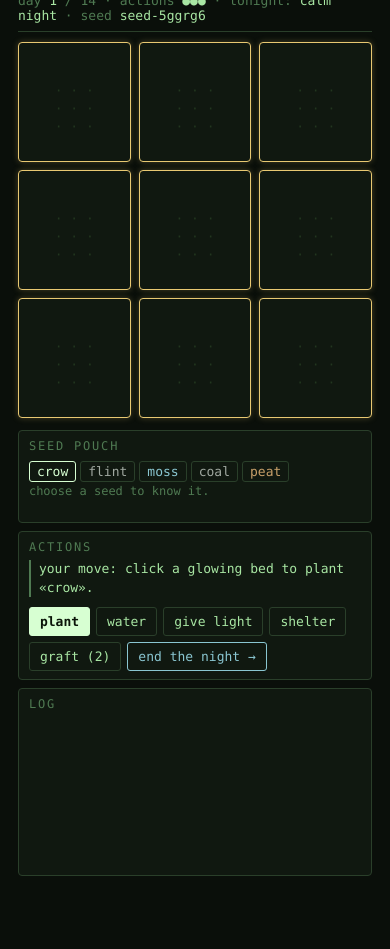
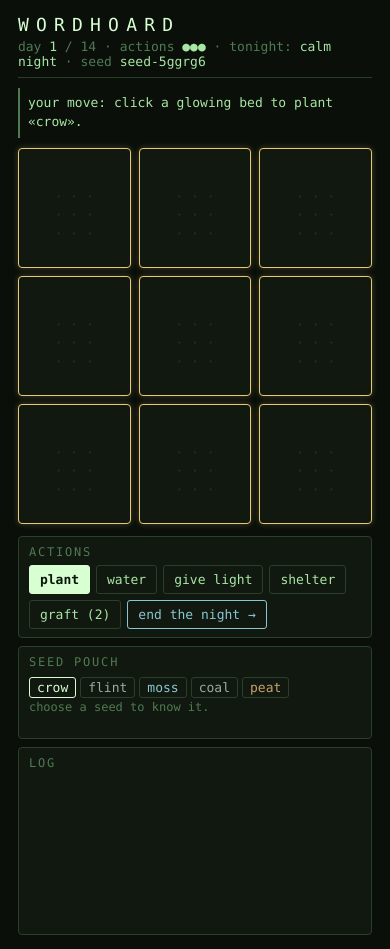
Before and after one commit to mafiConstruct/verbo, a website: page index.html in a window 390 px wide. Both pictures are taken after a click on the button "begin". Before the commit the page ends 890 px from the top, so only its background shows below. Drawn offline with Linux system fonts and the light colour scheme.

Commit message:
fix: hover contrast on armed button, sticky coach line, mobile top cutoff

```diff
--- a/index.html
+++ b/index.html
@@ -21,7 +21,7 @@
   body {
     background: var(--bg); color: var(--txt);
     font-family: "IBM Plex Mono", "JetBrains Mono", Menlo, Consolas, monospace;
-    display: flex; align-items: center; justify-content: center;
+    display: flex; align-items: safe center; justify-content: center;
   }
   #app { width: 1020px; max-width: 98vw; padding: 14px; }
 
@@ -71,6 +71,7 @@
   }
   button:hover:not(:disabled) { border-color: var(--dim); color: var(--bright); }
   button.activo { border-color: var(--bright); color: #0a1408; background: var(--bright); font-weight: bold; }
+  button.activo:hover:not(:disabled), button.activo:focus, button.activo:focus-visible { color: #0a1408; background: var(--bright); border-color: var(--bright); }
   button:disabled { opacity: 0.35; cursor: default; }
   #noche { border-color: var(--water); color: var(--water); }
   #noche:hover:not(:disabled) { border-color: #bfe6ee; color: #bfe6ee; }
@@ -96,9 +97,12 @@
     font: inherit; padding: 6px 10px; border-radius: 3px; width: 200px; text-align: center;
   }
   .overlay .fila { display: flex; gap: 10px; justify-content: center; align-items: center; margin-top: 20px; flex-wrap: wrap; }
+  #guia { position: sticky; top: 0; z-index: 5; background: var(--bg); padding: 6px 0 6px 8px; }
   @media (max-width: 760px) {
+    body { align-items: flex-start; }
     main { flex-direction: column; }
-    #lateral { max-width: none; order: 2; }
+    #lateral { max-width: none; order: 2; display: flex; flex-direction: column; }
+    #caja-acciones { order: -1; }
     #camas { order: 1; }
     header { flex-direction: column; gap: 4px; }
     .cama { min-height: 120px; }
@@ -118,6 +122,7 @@
       seed <b id="codigo"></b>
     </span>
   </header>
+  <div id="guia"></div>
   <main>
     <div id="camas"></div>
     <div id="lateral">
@@ -126,9 +131,8 @@
         <div id="semillas"></div>
         <div id="pista">choose a seed to know it.</div>
       </div>
-      <div class="caja">
+      <div class="caja" id="caja-acciones">
         <h3>actions</h3>
-        <div id="guia"></div>
         <div id="acciones">
           <button data-modo="plantar">plant</button>
           <button data-modo="regar">water</button>
@@ -207,6 +211,7 @@
     $('pantalla-inicio').classList.add('escondido');
     $('pantalla-final').classList.add('escondido');
     $('app').classList.remove('escondido');
+    window.scrollTo(0, 0);
     render(true);
   }
 
```
